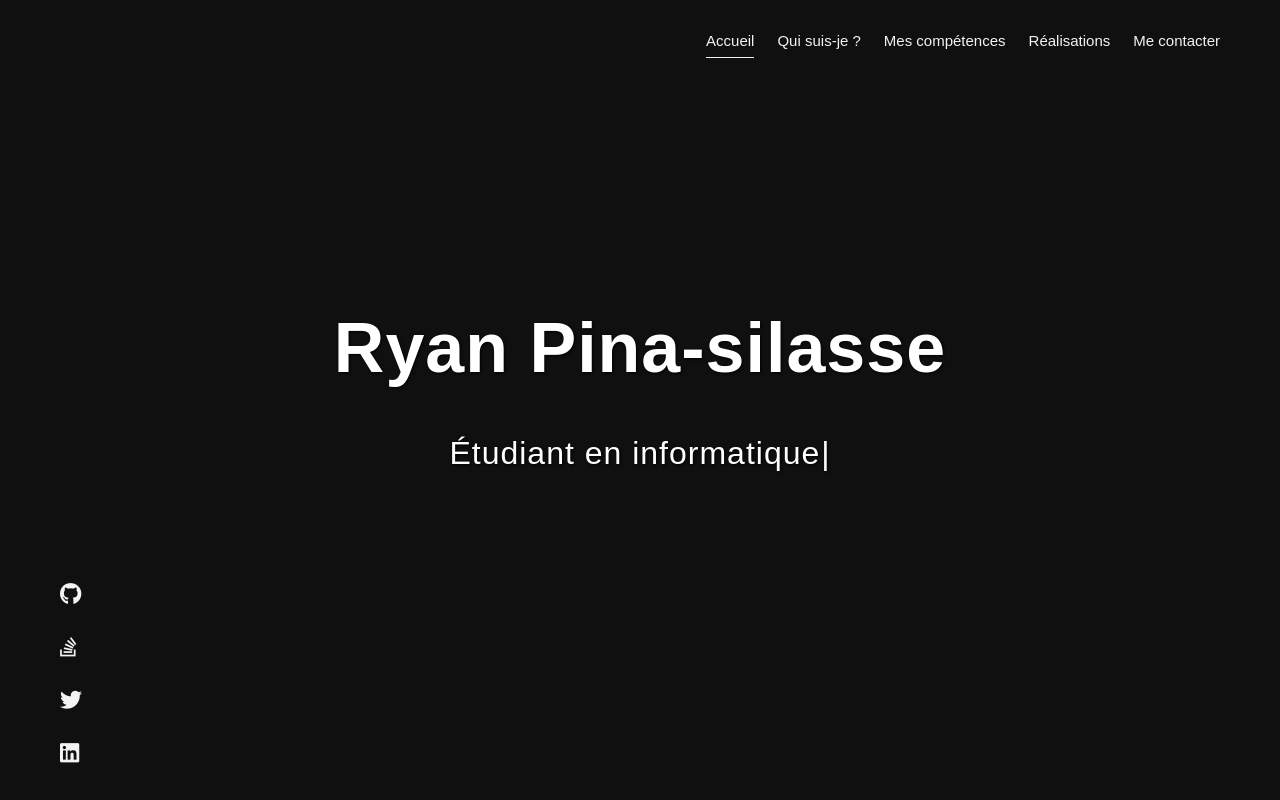
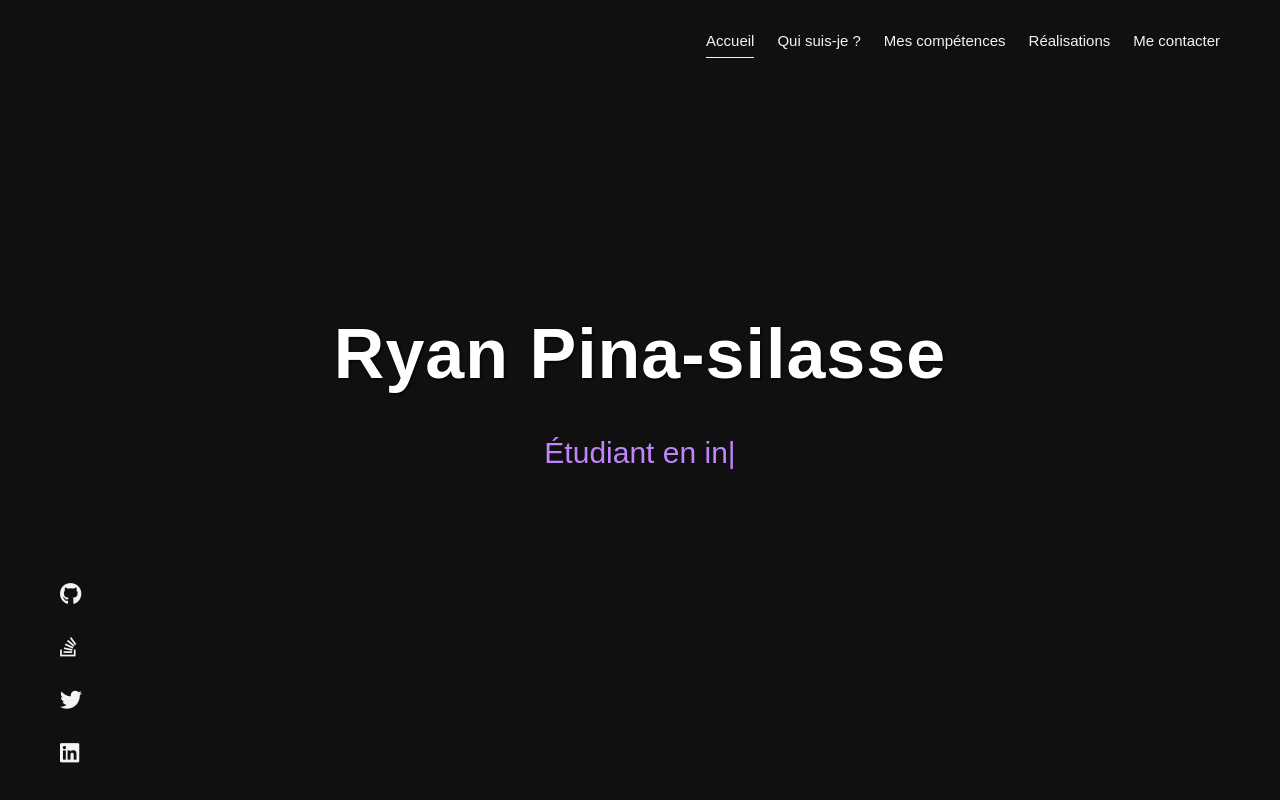
Before and after one commit to N95Ryan/mon-portfolio, a React (Create React App) app: page / in a window 1280 px wide. Built offline with nearby package versions, Linux system fonts and the light colour scheme.

Commit message:
Auto typing added

```diff
--- a/package.json
+++ b/package.json
@@ -23,6 +23,8 @@
     "react-modal": "^3.16.1",
     "react-router-dom": "^6.11.0",
     "react-scripts": "5.0.1",
+    "react-typed": "^1.2.0",
+    "typed.js": "^2.0.16",
     "typewriter-effect": "^2.19.0",
     "web-vitals": "^2.1.4"
   },
--- a/src/App.js
+++ b/src/App.js
@@ -8,7 +8,6 @@ function App() {
     email: "ryanpinas77@gmail.com",
     status: "Étudiant en développement web",
   };
-
   return (
     <>
       <Header />
--- a/src/pages/landing/Landing.js
+++ b/src/pages/landing/Landing.js
@@ -1,7 +1,7 @@
-import Typewriter from "typewriter-effect";
+import React from "react";
 import SocialIcons from "../../components/SocialIcons";
+import Typed from "typed.js";
 
-const Landing = ({ name }) => {
 const styles = {
   landing: {
     height: "calc(100% - 93px)",
@@ -10,17 +10,12 @@ const Landing = ({ name }) => {
     alignItems: "center",
   },
 
-    landingImage: {
-      position: "absolute",
-      bottom: "0",
-      opacity: "0.3",
-      mixBlendMode: "lighten",
-      height: "80%",
-    },
-
   textContainer: {
+    position: "relative",
     display: "flex",
     flexDirection: "column",
+    justifyContent: "center",
+    alignItems: "center",
     letterSpacing: "1px",
     textAlign: "center",
     zIndex: "1",
@@ -36,30 +31,36 @@ const Landing = ({ name }) => {
   },
 };
 
+const Landing = ({ name }) => {
+  const AutoType = React.useRef(null);
+  React.useEffect(() => {
+    const typed = new Typed(AutoType.current, {
+      strings: [
+        "Développeur web",
+        "Étudiant en informatique",
+        "Amateur de pop culture",
+      ],
+      typeSpeed: 100,
+      backSpeed: 50,
+      loop: Infinity,
+    });
+
+    return () => {
+      typed.destroy();
+    };
+  }, []);
+
   return (
-    <section className="landing" style={styles.landing}>
+    <section className="landing flex flex-col items-center justify-center" style={styles.landing}>
       <div className="textContainer" style={styles.textContainer}>
         <h1 className="name" style={styles.name}>
           {name}
         </h1>
-        <div className="description">
-          <Typewriter
-            className="description"
-            onInit={(typewriter) => {
-              typewriter
-                .typeString("Étudiant en informatique")
-                .pauseFor(1500)
-                .deleteAll()
-                .typeString("Développeur web")
-                .pauseFor(1500)
-                .deleteAll()
-                .typeString("UX Designer")
-                .pauseFor(1500)
-                .deleteAll()
-                .start();
-            }}
-          />
       </div>
+      <div className="flex justify-center">
+        <p className="text-3xl text-thin text-purple-400">
+          <span ref={AutoType} />
+        </p>
       </div>
       <SocialIcons />
     </section>
```
Also changed, not shown: 1 other file (tests, documents, lock files or other folders). Lines whose indentation alone changed are shown as unchanged.
